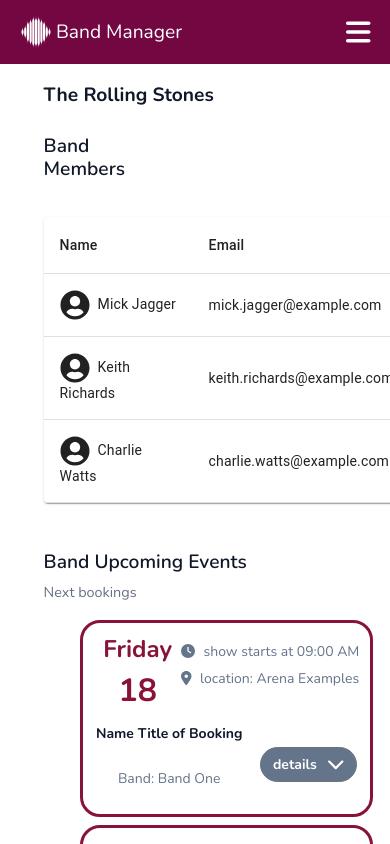
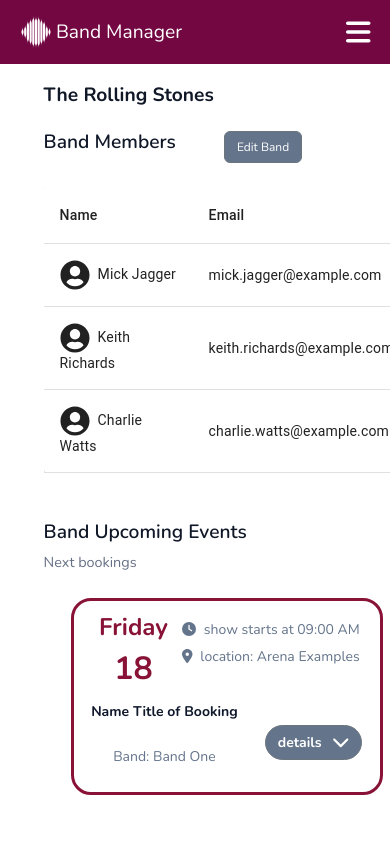
Before and after one commit to Kannella/band_management_front_end, a React (Create React App) app in the folder app/: page /band/1 in a window 390 px wide. Built offline with nearby package versions, Linux system fonts and the light colour scheme.

Commit message:
finish band page and components design

```diff
--- a/app/src/components/Band/band_components.css
+++ b/app/src/components/Band/band_components.css
@@ -349,10 +349,29 @@
     .band-popup-modal .modal-dialog {
         max-width: 90%;
     }
+    .modal-responsive {
+        max-width: 700px;
+    }
+    .title-responsive {
+        font-size: 2rem;
+    }
+    .instructions-responsive {
+        font-size: 1rem;
+    }
+    .btn-responsive {
+        font-size: 1rem;
+    }
+    .edit-button{
+        font-size: 12px;
+        margin: 0;
+    }
 
 
 }
 
+.table-responsive {
+    overflow-x: auto;
+  }
 /* Botões de Adicionar e Salvar */
 .add-member-btn {
     background-color: #333;
@@ -419,18 +438,3 @@
     font-size: 0.8rem;
     padding: 6px 12px;
 }
-
-@media (min-width: 768px) {
-    .modal-responsive {
-        max-width: 700px;
-    }
-    .title-responsive {
-        font-size: 2rem;
-    }
-    .instructions-responsive {
-        font-size: 1rem;
-    }
-    .btn-responsive {
-        font-size: 1rem;
-    }
-}
--- a/app/src/components/Band/band_details_page.jsx
+++ b/app/src/components/Band/band_details_page.jsx
@@ -55,19 +55,23 @@
         <div className="container-fluid pt-3 ms-3">
             <h1 className="title-page">{band.name}</h1>
 
-            <div className="content mb-4 mt-4 custom-header">
-                <h2 className="title3-page">Band Members</h2>
-                <button className="btn btn-outline-primary edit-button" onClick={toggleEditMode}>
-                    <FaEdit /> Edit Band
+            <div className="content mb-4 mt-4 d-flex justify-content-start">
+                <h2 className="title3-page me-5">Band Members</h2>
+                <div className="row">
+                    <div className="col-12 col-sm-auto">
+                        <button className="btn btn-outline-secondary edit-button" onClick={toggleEditMode}>
+                            Edit Band
                         </button>
+                    </div>
+                </div>
             </div>
 
             {isEditing && (
                 <div className="row mb-4">
-                    <div className="col-12">
+                    <div className="col-12 col-md-6 col-lg-4">
                         <h3 className="sub-text">Add New Member</h3>
                         <div className="row g-2 align-items-center mx-0">
-                            <div className="col-4">
+                            <div className="col-12 col-sm-6">
                                 <input
                                     type="text"
                                     name="name"
@@ -77,7 +81,7 @@
                                     className="form-control"
                                 />
                             </div>
-                            <div className="col-4">
+                            <div className="col-12 col-sm-6">
                                 <input
                                     type="email"
                                     name="email"
@@ -87,7 +91,7 @@
                                     className="form-control"
                                 />
                             </div>
-                            <div className="col-3">
+                            <div className="col-12 col-sm-4">
                                 <button className="btn btn-dark w-100" onClick={handleSaveNewMember}>
                                     Add Member
                                 </button>
@@ -97,6 +101,7 @@
                 </div>
             )}
 
+            <div className="table-responsive">
                 <BandMembersTable
                     members={members}
                     removedMembers={removedMembers}
@@ -104,11 +109,14 @@
                     onRemoveMember={handleRemoveMember}
                     onAddMember={handleAddMember}
                 />
+            </div>
 
             <div className="content mb-4 mt-5">
                 <h2 className="title3-page">Band Upcoming Events</h2>
                 <p className="sub-text">Next bookings</p>
-                <BookingCard />
+            </div>
+
+            <div className="row">
                 <BookingCard />
             </div>
         </div>
--- a/app/src/components/Band/band_member_table.jsx
+++ b/app/src/components/Band/band_member_table.jsx
@@ -1,10 +1,11 @@
 import React from "react";
 import { FaUserCircle, FaTrashAlt } from "react-icons/fa";
 import { Table, TableBody, TableCell, TableContainer, TableHead, TableRow, Paper, Button } from "@mui/material";
+import './band_components.css';
 
 function BandMembersTable({ members, isEditing, onRemoveMember }) {
     return (
-        <TableContainer component={Paper}>
+        <TableContainer className= 'table-responsive' component={Paper}>
             <Table>
                 <TableHead>
                     <TableRow>
--- a/app/src/pages/manager/band_manager_page.jsx
+++ b/app/src/pages/manager/band_manager_page.jsx
@@ -12,7 +12,7 @@
     const handleClosePopup = () => setShowPopup(false);
 
     return (
-        <div className="container-fluid pt-3 ms-3">
+        <div className="container-fluid pt-3 ms-3 mb-3" style={{ overflowX: "hidden" }}>
             <div className="row mb-2">
                 <div className="col-12 col-md-10">
                     <h1 className="title-page">My Bands</h1>
```
Lines whose indentation alone changed are shown as unchanged.
